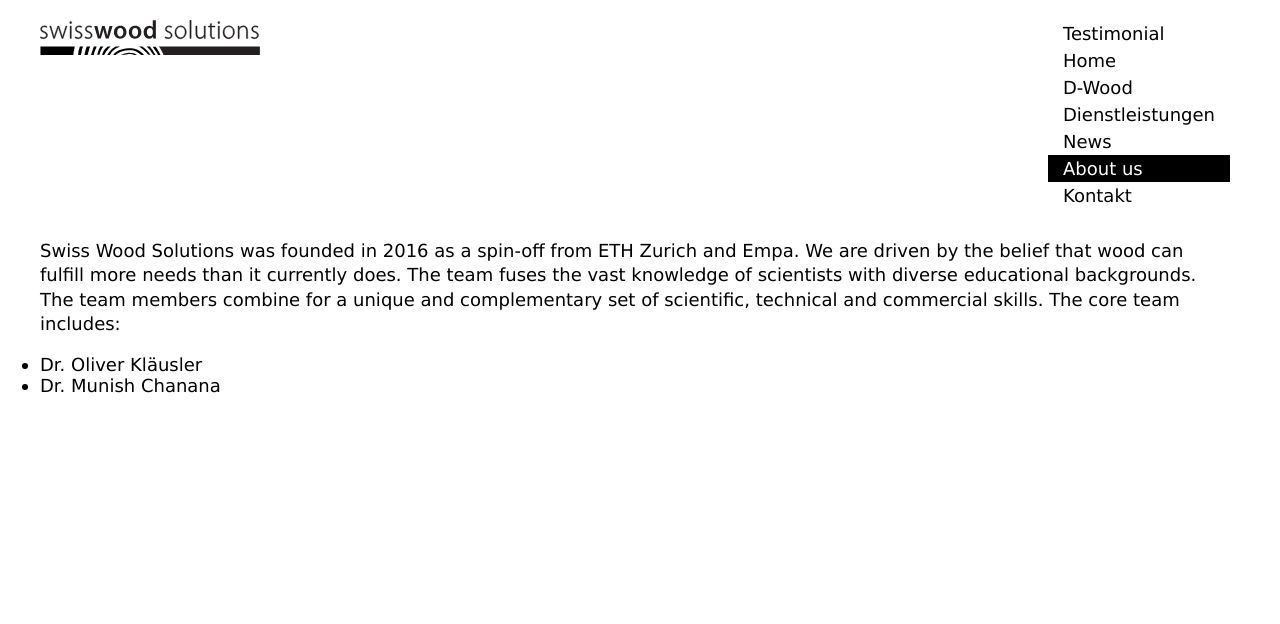
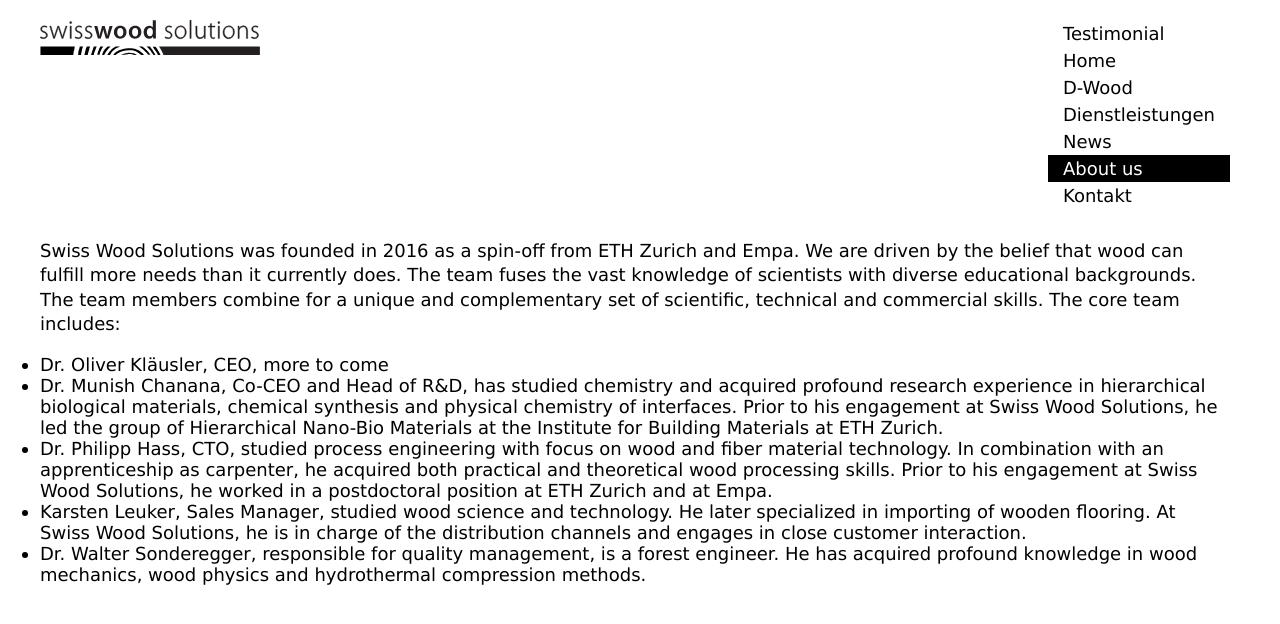
Before and after one commit to SwissWoodSolutions/swisswoodsolutions.github.io, a Jekyll site: the page built from Ueberuns.md, in a window 1280 px wide. Shown: the top 624 px of the page. Built offline with Jekyll 4.4.1, drawn with Linux system fonts in a browser that asks for light colours.

Commit message:
Update Ueberuns.md

```diff
--- a/Ueberuns.md
+++ b/Ueberuns.md
@@ -4,5 +4,9 @@
 order: 5
 ---
 Swiss Wood Solutions was founded in 2016 as a spin-off from ETH Zurich and Empa. We are driven by the belief that wood can fulfill more needs than it currently does. The team fuses the vast knowledge of scientists with diverse educational backgrounds. The team members combine for a unique and complementary set of scientific, technical and commercial skills. The core team includes:
-* Dr. Oliver Kläusler
-* Dr. Munish Chanana
+
+* Dr. Oliver Kläusler, CEO, more to come
+* Dr. Munish Chanana, Co-CEO and Head of R&D, has studied chemistry and acquired profound research experience in hierarchical biological materials, chemical synthesis and physical chemistry of interfaces. Prior to his engagement at Swiss Wood Solutions, he led the group of Hierarchical Nano-Bio Materials at the Institute for Building Materials at ETH Zurich.
+* Dr. Philipp Hass, CTO, studied process engineering with focus on wood and fiber material technology. In combination with an apprenticeship as carpenter, he acquired both practical and theoretical wood processing skills. Prior to his engagement at Swiss Wood Solutions, he worked in a postdoctoral position at ETH Zurich and at Empa.
+* Karsten Leuker, Sales Manager, studied wood science and technology. He later specialized in importing of wooden flooring. At Swiss Wood Solutions, he is in charge of the distribution channels and engages in close customer interaction.
+* Dr. Walter Sonderegger, responsible for quality management, is a forest engineer. He has acquired profound knowledge in wood mechanics, wood physics and hydrothermal compression methods.
```
